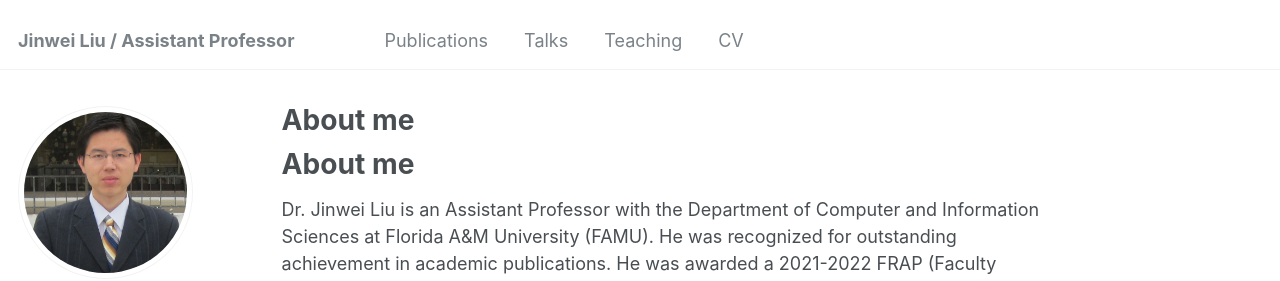
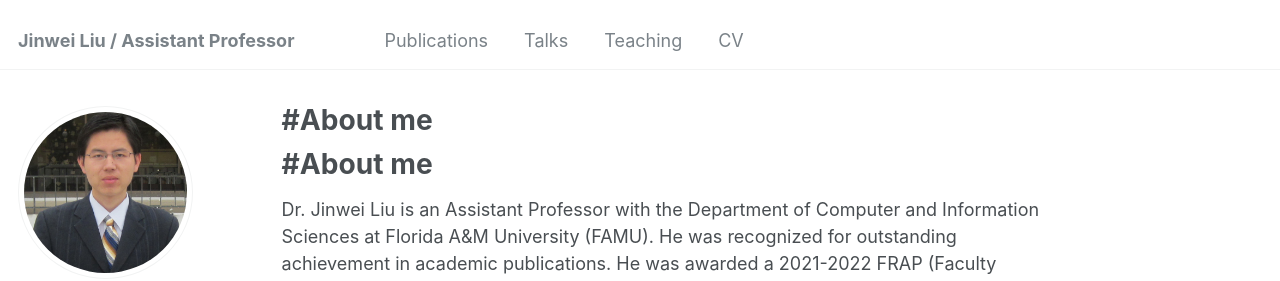
Before and after one commit to jinweiliucu/jinweiliucu.github.io, a Jekyll site: the page built from _pages/about.md, in a window 1280 px wide and 1196 px high. Shown: the top 281 px of the window. Built offline with Jekyll 4.4.1, drawn with Linux system fonts in a browser that asks for light colours; some web fonts are replaced; our own code applies the rules of GitHub Pages for plain Markdown files.

```diff
--- a/_pages/about.md
+++ b/_pages/about.md
@@ -6,7 +6,7 @@ redirect_from:
   - /about/
   - /about.html
 ---
-About me
+#About me
 ======
 Dr. Jinwei Liu is an Assistant Professor with the Department of Computer and Information Sciences at Florida A&M University (FAMU). He was recognized for outstanding achievement in academic publications. He was awarded a 2021-2022 FRAP (Faculty Research Awards Program) grant at FAMU. He was the recipient of the 2022-2023 Emerging Research in STEM Award at FAMU. He has received awards from NSF (1 as PI and 1 as Co-PI), Cyber Florida, etc. (approximately $2.5 Million in total). His research interests include cloud computing/storage, AI/ML, health care, network science, big data, cybersecurity, etc. His work has led to a number of top journal/conference publications (e.g., IEEE/ACM TON, IEEE TMC, IEEE TPDS, NPJ Digital Medicine, IEEE TC, IEEE TSC, etc.). He has served regularly on program chairs/committees of a number of international conferences/workshops such as IEEE/ACM CCGRID, IEEE ICC, IEEE ICCCN, PDCAT, IEEE WF-PST, IEEE ICFEC, IEEE CSCWD, ICDCIT, etc., and the Editor-in-Chief and/or Editorial Board Member of several journals. He was a member of the IEEE, the ACM, and the AAAI.
 
```
